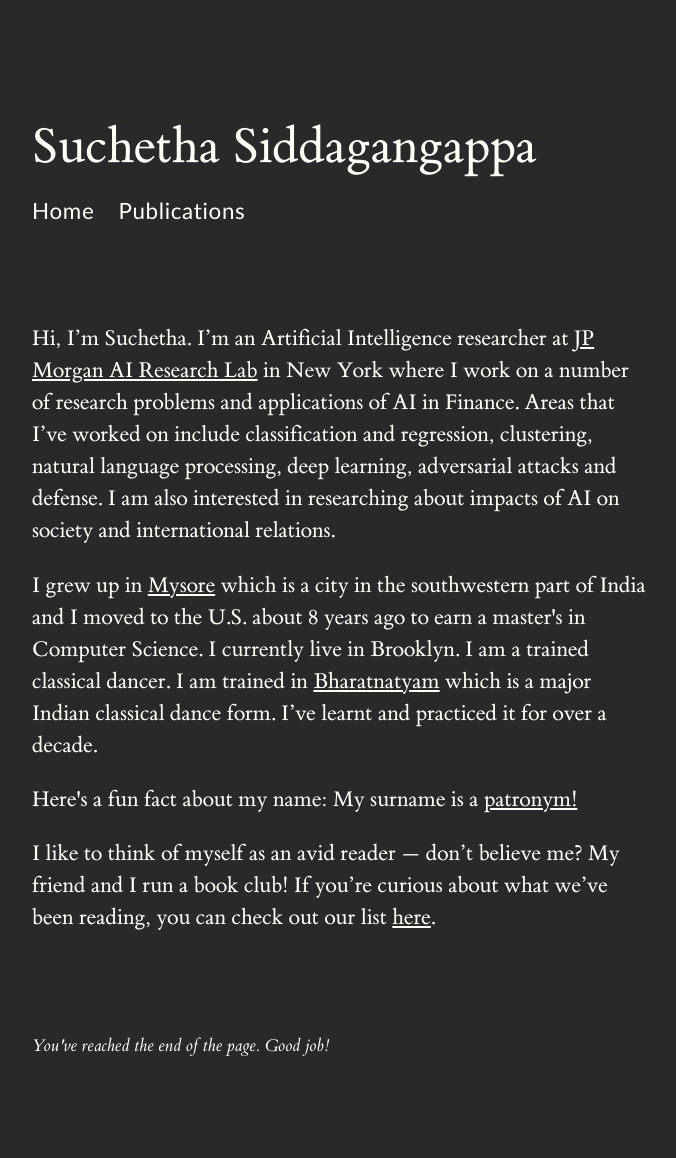
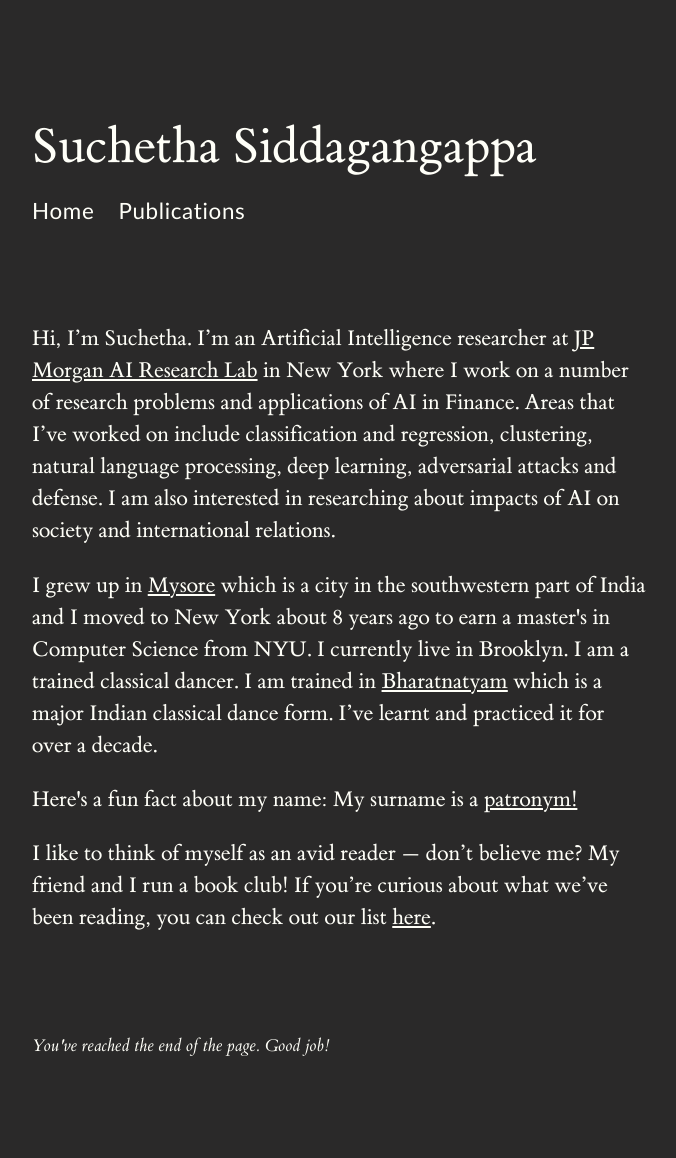
Before and after one commit to suchethas/suchethas.github.io, a Jekyll site: the page built from index.html, in a window 1280 px wide. Shown: the whole page, without its empty margins (128-804 px from the left). Built offline with Jekyll 4.4.1, drawn with Linux system fonts in a browser that asks for light colours.

Commit message:
Update index.html

```diff
--- a/index.html
+++ b/index.html
@@ -5,7 +5,7 @@
 
 <p>Hi, I’m Suchetha.  I’m an Artificial Intelligence researcher at <a href="https://www.jpmorgan.com/technology/artificial-intelligence">JP Morgan AI Research Lab</a> in New York where I work on a number of research problems and applications of AI in Finance.  Areas that I’ve worked on include classification and regression, clustering, natural language processing, deep learning, adversarial attacks and defense.  I am also interested in researching about impacts of AI on society and international relations.</p>
 
-<p>I grew up in <a href="https://en.wikipedia.org/wiki/Mysore">Mysore</a> which is a city in the southwestern part of India and I moved to the U.S. about 8 years ago to earn a master's in Computer Science.  I currently live in Brooklyn.  I am a trained classical dancer.  I am trained in <a href="https://en.wikipedia.org/wiki/Bharatanatyam">Bharatnatyam</a> which is a major Indian classical dance form.  I’ve learnt and practiced it for over a decade. </p>
+<p>I grew up in <a href="https://en.wikipedia.org/wiki/Mysore">Mysore</a> which is a city in the southwestern part of India and I moved to New York about 8 years ago to earn a master's in Computer Science from NYU.  I currently live in Brooklyn.  I am a trained classical dancer.  I am trained in <a href="https://en.wikipedia.org/wiki/Bharatanatyam">Bharatnatyam</a> which is a major Indian classical dance form.  I’ve learnt and practiced it for over a decade. </p>
 
 <p> Here's a fun fact about my name: My surname is a <a href="https://en.wikipedia.org/wiki/Patronymic">patronym!</a> </p>
 
```
